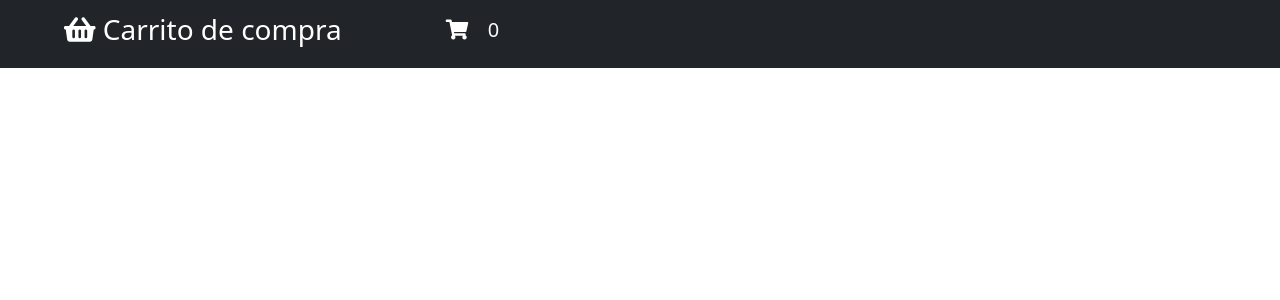
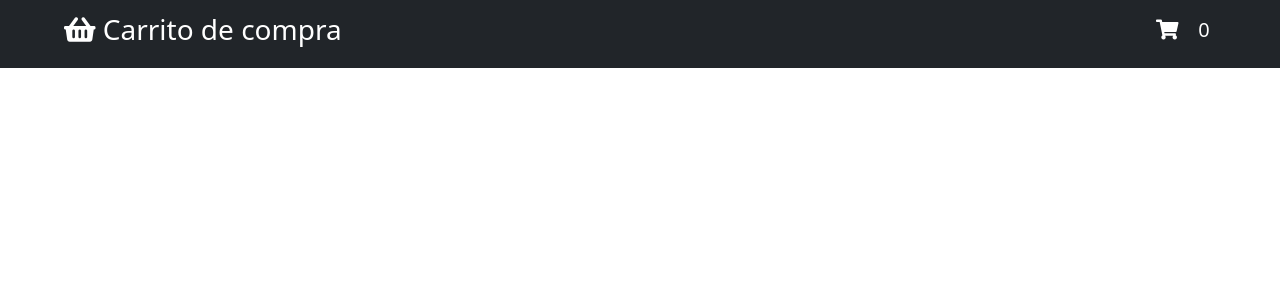
Before and after one commit to DanielBautistaMr/Carrito_de_compra, a PHP site: page / in a window 1280 px wide. Shown: the top 300 px of the page. Run offline with PHP 8.4, Linux system fonts and the light colour scheme; data that the repository does not hold is empty; some libraries are stand-ins or nearby versions.

Commit message:
Se realizaron pequeños cambios esteticos

```diff
--- a/php/component.php
+++ b/php/component.php
@@ -23,7 +23,6 @@ function component($productname, $productprice, $productimg,  $productdescriptio
                                 $productdescription
                             </p>
                             <h5>
-                                <small><s class=\"text-secondary\">$519</s></small>
                                 <span class=\"price\">$$productprice</span>
                             </h5>
 
--- a/php/header.php
+++ b/php/header.php
@@ -16,7 +16,7 @@
             <span class="navbar-toggler-icon"></span>
         </button>
 
-        <div class="collapse navbar-collapse" id="navbarNavAltMarkup">
+        <div class="collapse navbar-collapse justify-content-end" id="navbarNavAltMarkup">
             <div class="mr-auto"></div>
             <div class="navbar-nav">
                 <a href="cart.php" class="nav-item nav-link active">
```
